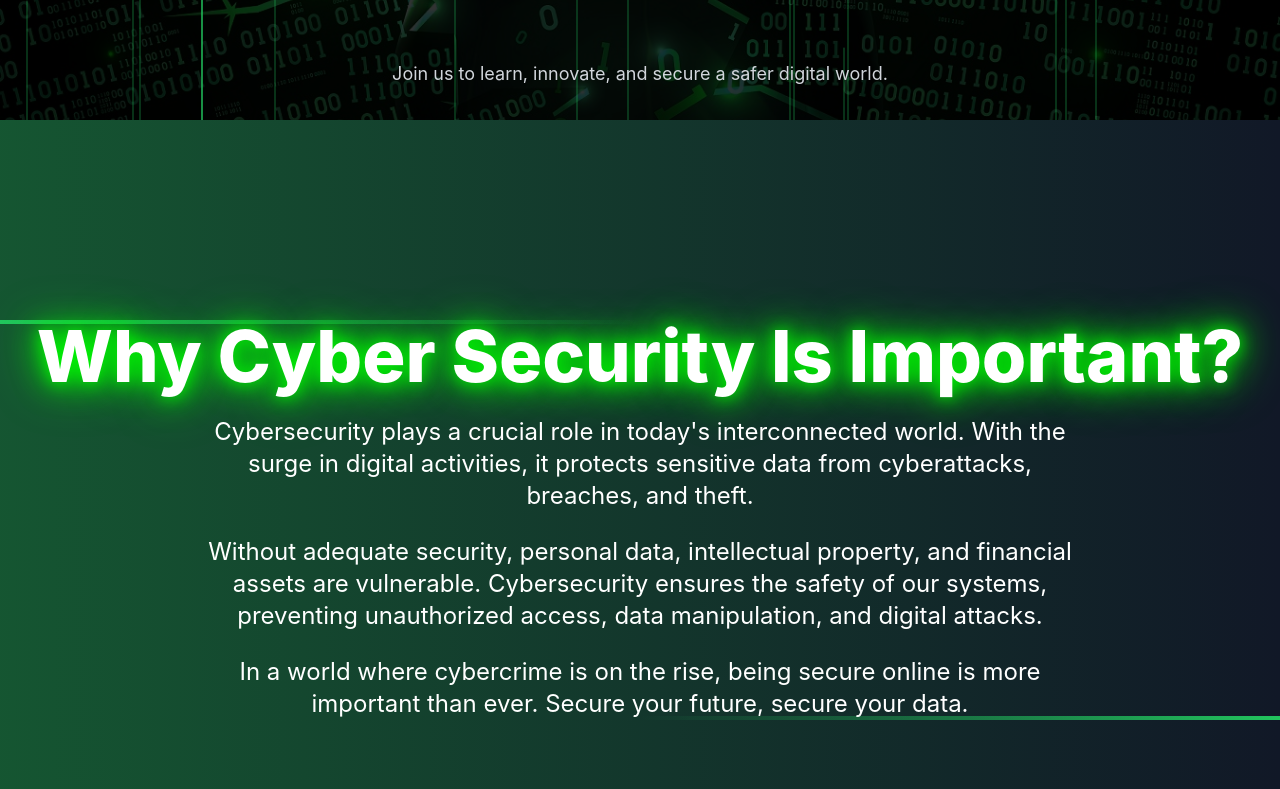
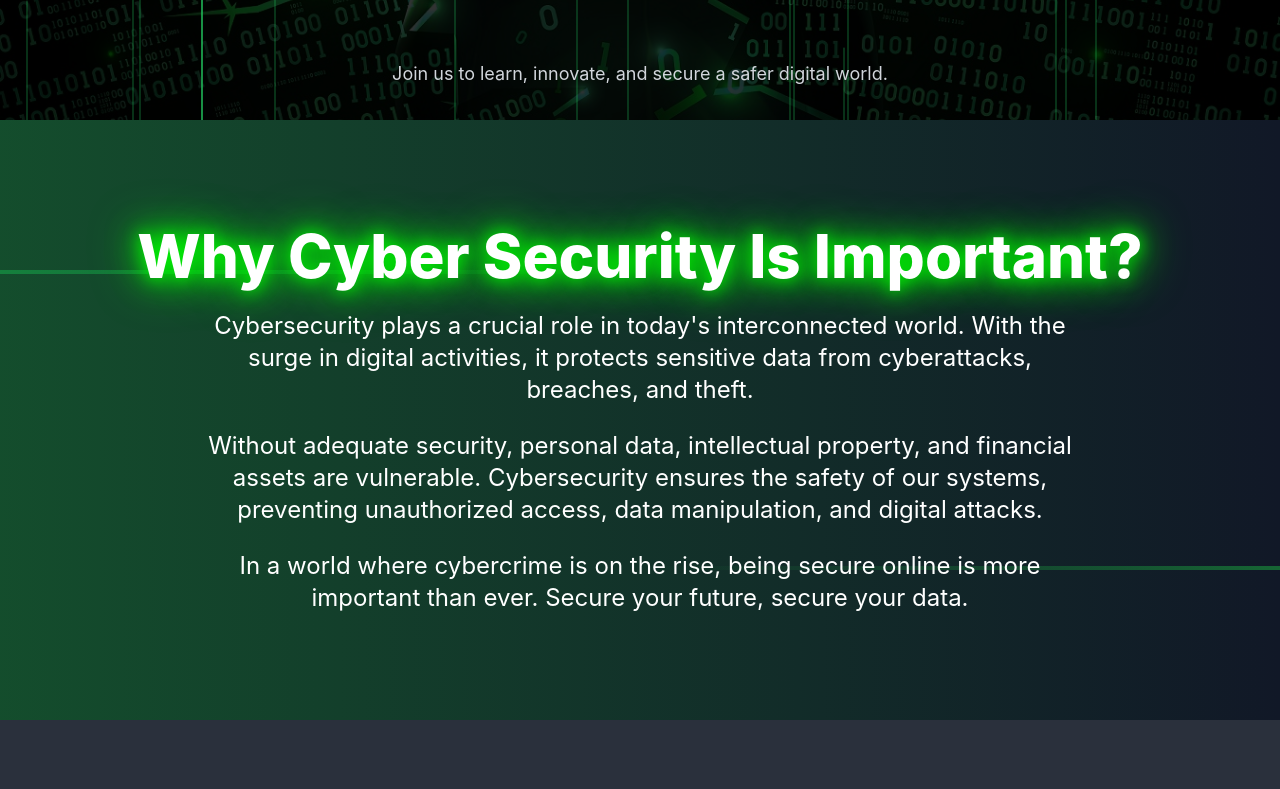
Before and after one commit to Humayra-Akter/cyber-security-club, a React (Create React App) app: page / in a window 1280 px wide. Shown: the part 500-1289 px from the top of the page. Built offline with nearby package versions, Linux system fonts and the light colour scheme.

Commit message:
cs importace

```diff
--- a/src/Pages/Home/Important.js
+++ b/src/Pages/Home/Important.js
@@ -81,18 +81,18 @@ import React from "react";
 
 const Important = () => {
   return (
-    <div className="relative h-screen flex flex-col items-center justify-center bg-gray-900 text-white px-6">
+    <div className="relative h-[600px] flex flex-col items-center justify-center bg-gray-900 text-white px-6">
       {/* Background Overlay for Subtle Glow Effect */}
-      <div className="absolute inset-0 bg-gradient-to-r from-green-800 to-transparent opacity-80"></div>
+      <div className="absolute inset-0 bg-gradient-to-r from-green-900 to-transparent opacity-90"></div>
 
       {/* Animated Heading */}
-      <h1 className="relative text-5xl md:text-7xl font-extrabold mb-6 z-10 animate-glow">
+      <h1 className="relative text-5xl md:text-6xl font-extrabold mb-6 z-10 animate-glow">
         Why Cyber Security Is Important?
       </h1>
 
       {/* Decorative Lines */}
-      <div className="absolute top-1/4 left-0 w-full h-1 bg-gradient-to-r from-green-500 via-transparent to-transparent animate-expand"></div>
-      <div className="absolute bottom-1/4 left-0 w-full h-1 bg-gradient-to-r from-transparent via-transparent to-green-500 animate-expand-reverse"></div>
+      <div className="absolute top-1/4 left-0 w-full h-1 bg-gradient-to-r from-green-700 via-transparent to-transparent animate-expand"></div>
+      <div className="absolute bottom-1/4 left-0 w-full h-1 bg-gradient-to-r from-transparent via-transparent to-green-800 animate-expand-reverse"></div>
 
       {/* Paragraph Section */}
       <div className="relative z-10 text-center max-w-4xl">
```
